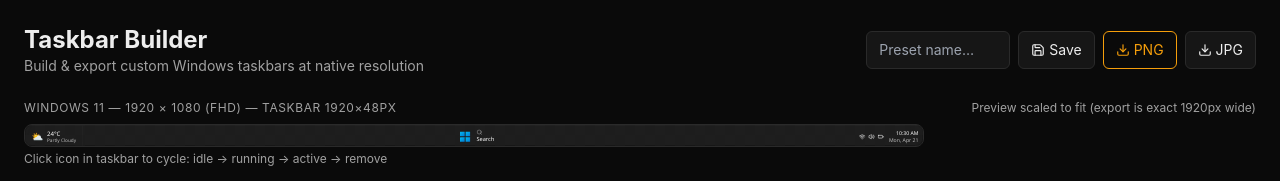
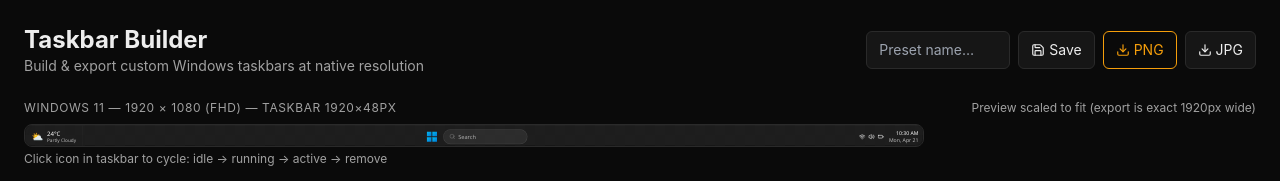
Before and after one commit to KshitijKoranne/Win-taskbar, a Next.js app: page / in a window 1280 px wide. Shown: the top 181 px of the page. Built offline with nearby package versions, Linux system fonts and the light colour scheme.

Commit message:
feat: add .tb-w11-search CSS

```diff
--- a/app/globals.css
+++ b/app/globals.css
@@ -199,6 +199,19 @@ html, body { background: var(--bg); color: var(--text); font-family: 'Inter', sy
 }
 .tb-w11-clock { text-align: right; line-height: 1.2; font-size: 11px; }
 
+.tb-w11-search {
+  display: flex; align-items: center; gap: 6px;
+  height: 32px; padding: 0 12px;
+  background: rgba(255,255,255,0.07);
+  border: 1px solid rgba(255,255,255,0.10);
+  border-radius: 20px;
+  color: rgba(255,255,255,0.6);
+  font-size: 12px;
+  font-family: 'Segoe UI Variable', 'Segoe UI', sans-serif;
+  white-space: nowrap;
+  min-width: 180px;
+  cursor: default;
+}
 /* ========= LIBRARY (sidebar) ========= */
 .lib-icon {
   display: flex; flex-direction: column; align-items: center; gap: 4px;
```
